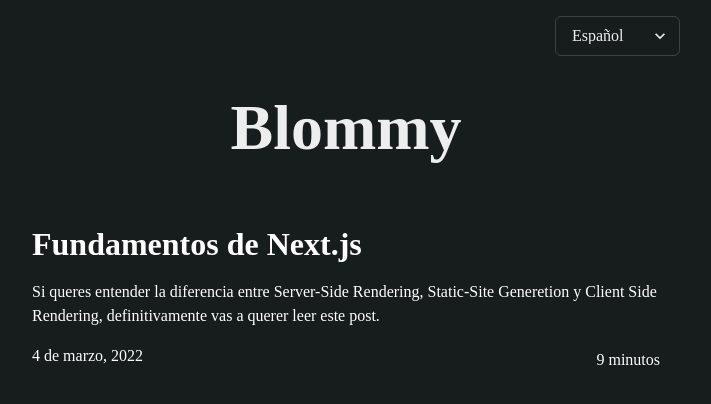
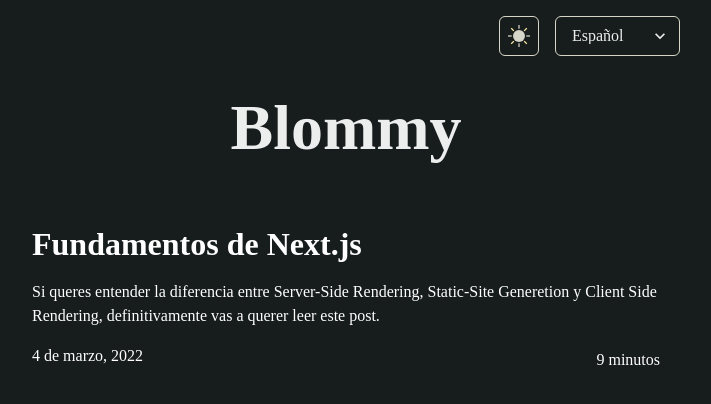
Before and after one commit to tomasbirbe/blog, a Next.js app: page / in a window 1280 px wide. Shown: the top 404 px of the page, without its empty margins (294-1005 px from the left). Built offline with nearby package versions, Linux system fonts and the light colour scheme; a web font is replaced by a local one.

Commit message:
Main: Add dark and light mode

```diff
--- a/pages/index.tsx
+++ b/pages/index.tsx
@@ -1,6 +1,7 @@
-import { Container, Select, Stack, Text } from '@chakra-ui/react';
+import { Container, Select, Stack, Text, useColorMode, Button } from '@chakra-ui/react';
 import Head from 'next/head';
 import Link from 'next/link';
+import Image from 'next/image';
 
 import { useLang } from '../context/LangContext';
 import { formatDate } from '../lib/date';
@@ -15,6 +16,7 @@
 
 export default function Home({ postsData }: Params) {
   const { lang, setLang } = useLang();
+  const { colorMode, toggleColorMode } = useColorMode();
 
   return (
     <Container maxW={{ base: '100%', sm: '500px', md: '600px', lg: '700px' }}>
@@ -26,7 +28,21 @@
         />
         <link href="/favicon.ico" rel="icon" />
       </Head>
-      <Stack align="flex-end" paddingBlockStart={4}>
+      <Stack
+        align="flex-end"
+        flexDirection="row"
+        gap={4}
+        justify="flex-end"
+        paddingBlockStart={4}
+        spacing={0}
+      >
+        <Button paddingInline={2} width="25px" onClick={toggleColorMode}>
+          {colorMode === 'dark' ? (
+            <Image alt="" height={25} src="/sun-icon.svg" width={25} />
+          ) : (
+            <Image alt="" height={20} src="/moon-icon.svg" width={20} />
+          )}
+        </Button>
         <Select defaultValue={lang} width="125px" onChange={(e) => setLang(e.target.value)}>
           <option value="es">Español</option>
           <option value="en">English</option>
--- a/theme.ts
+++ b/theme.ts
@@ -13,27 +13,49 @@
     colors: {
       primary: {
         default: '#171D1C',
-        _light: '#32f',
+        _light: '#D6D5C9',
+      },
+      primaryInverted: {
+        default: '#D6D5C9',
+        _light: '#171D1C',
       },
       title: {
         default: 'white',
+        _light: 'black',
       },
       paragraph: {
         default: 'white',
+        _light: 'black',
       },
     },
   },
-  styles: {
   components: {
-      Text: {
+    Button: {
       baseStyle: {
-          background: 'red',
+        bg: 'primary',
+        border: '1px solid',
+        borderColor: 'primaryInverted',
       },
       defaultProps: {
         variant: '',
       },
     },
+
+    Select: {
+      baseStyle: {
+        field: {
+          bg: 'primary',
+          border: '1px solid',
+          borderColor: 'primaryInverted',
         },
+      },
+
+      defaultProps: {
+        variant: null,
+      },
+    },
+  },
+  styles: {
     global: ({ colorMode }) => ({
       ...cssReset,
       '*': {
@@ -47,7 +69,7 @@
         flexDirection: 'column',
         gap: '20px',
         p: {
-          fontWeight: '300',
+          fontWeight: () => (colorMode === 'dark' ? '300' : '500'),
           fontSize: '1.2em',
           maxInlineSize: '66ch',
           wordBreak: 'break-word',
```
Also changed, not shown: public/moon-icon.svg (added), public/sun-icon.svg (added). Lines whose indentation alone changed are shown as unchanged.
